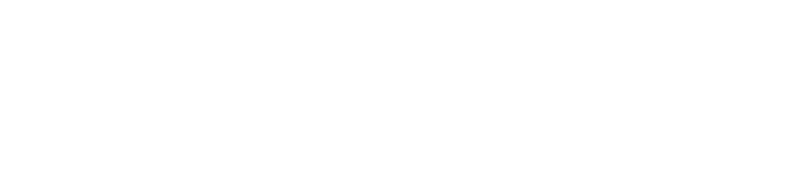
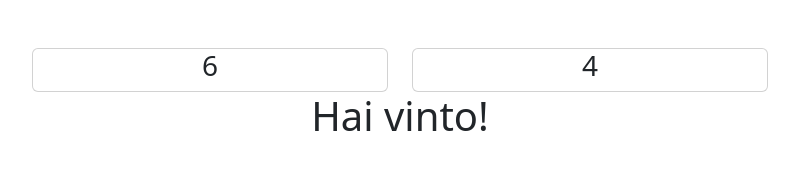
Before and after one commit to LucaFormica17/js-mail-dadi, a plain HTML site: page dadi/index.html in a window 1280 px wide. Shown: the whole page, without its empty margins (240-1039 px from the left). Drawn offline with nearby package versions, Linux system fonts and the light colour scheme.

Commit message:
[UPLOAD] bonus

```diff
--- a/dadi/index.html
+++ b/dadi/index.html
@@ -3,9 +3,23 @@
     <head>
         <meta charset="UTF-8">
         <meta name="viewport" content="width=device-width, initial-scale=1.0">
+        <link href="https://cdn.jsdelivr.net/npm/bootstrap@5.3.2/dist/css/bootstrap.min.css" rel="stylesheet" integrity="sha384-T3c6CoIi6uLrA9TneNEoa7RxnatzjcDSCmG1MXxSR1GAsXEV/Dwwykc2MPK8M2HN" crossorigin="anonymous">
         <title>Gioco dei dadi</title>
     </head>
     <body>
+        <div class="container mt-5">
+            <div class="row">
+                <div class="col-12 offset-md-2 col-md-4">
+                    <div id="user" class="card text-center"></div>
+                </div>
+                <div class="col-12 col-md-4">
+                    <div id="cpu" class="card text-center"></div>
+                </div>
+                <div class="col-12 text-center">
+                    <h1 id="text"></h1>
+                </div>
+            </div>
+        </div>
         <script src="./js/script.js" type="text/javascript"></script>
     </body>
 </html>
--- a/dadi/js/script.js
+++ b/dadi/js/script.js
@@ -1,18 +1,26 @@
 //generazione random per utente
 let user = Math.floor((Math.random() * 6) + 1);
 console.log(user);
+let view_user = document.getElementById('user');
+let h3_user = `<h3>${user}</h3>`;
+view_user.innerHTML += h3_user;
 
 //generazione random per cpu
 let cpu = Math.floor((Math.random() * 6) + 1);
 console.log(cpu);
+let view_cpu = document.getElementById('cpu');
+h3_cpu = `<h3>${cpu}</h3>`;
+view_cpu.innerHTML += h3_cpu;
 
+let view_text = document.getElementById('text');
 //confronta risultati ottenuti e dichiara se hai vinto o hai perso
 if(user > cpu){
-    console.log('Hai vinto!');
+    view_text.innerText = ('Hai vinto!');
+
 }
 else if(user < cpu){
-    console.log('Hai perso!');
+    view_text.innerText = ('Hai perso!');
 }
 else{
-    console.log('Pareggio!');
+    view_text.innerText = ('Pareggio!');
 }
--- a/mail/js/script.js
+++ b/mail/js/script.js
@@ -4,11 +4,13 @@ let mail = prompt('Inserisci Mail');
 //creare array contenente mail di controllo
 const notValidMail = ['pippo@gmail.com', 'pluto@gmail.com', 'caio@gmail.com', 'tizio@gmail.com', 'sempronio@gmail'];
 
+let view_title = document.getElementById('title');
+
 for(let i=0; i<notValidMail.length; i++){
     if(notValidMail[i] == mail){
         alert("Mail già usata! inserisci un'altra Mail");
     }
     else{
-        console.log('Mail valida!');
+        view_title.innerText = ('Benvenuto!')
     }
 }
```
Also changed, not shown: mail/index.html (+7 -0 lines).
